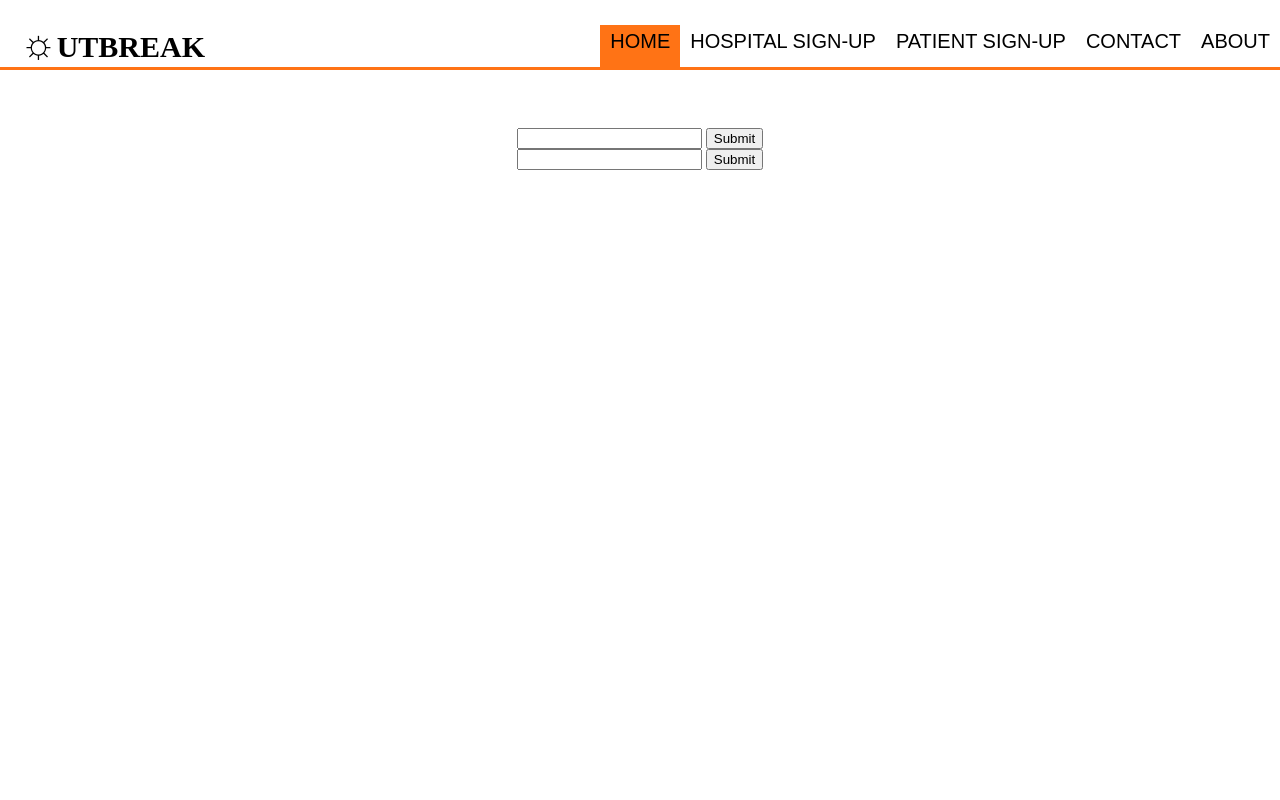
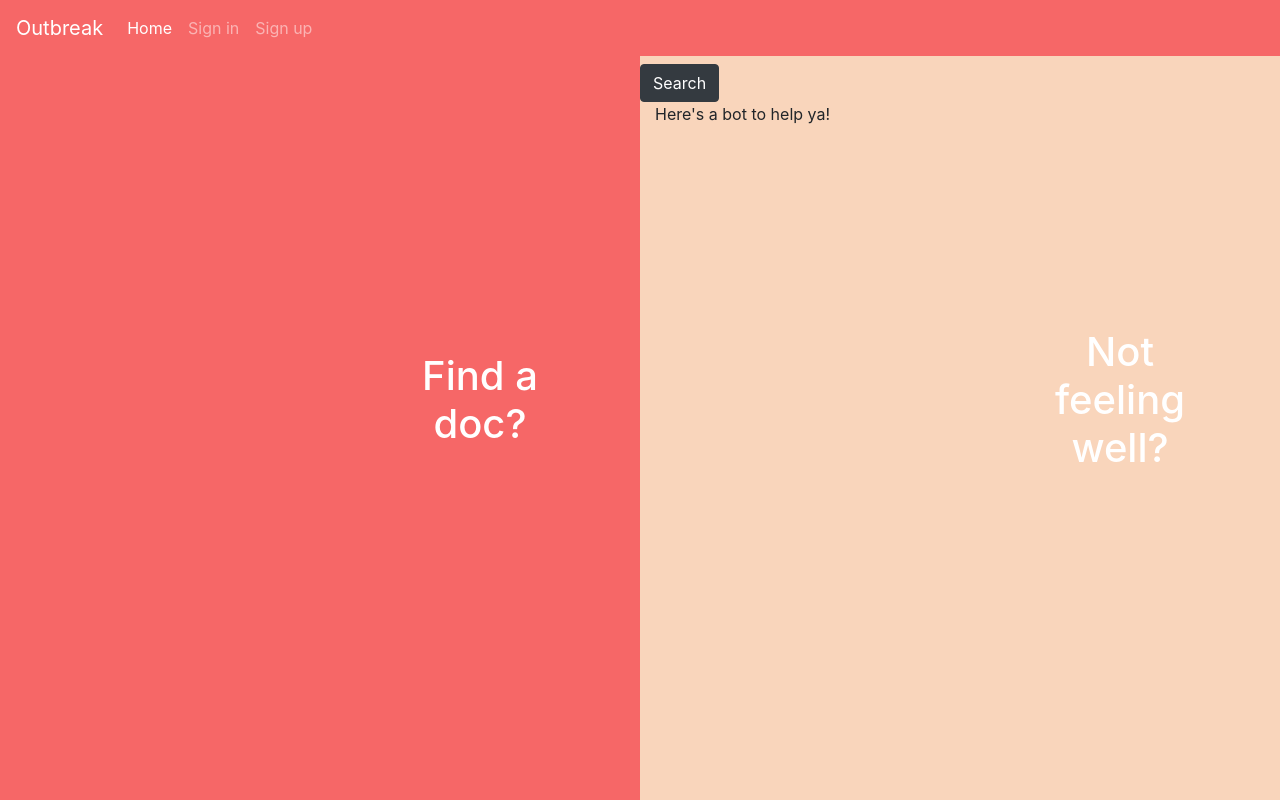
Before and after one commit to KartikKapil/outbreak, a Django app: page / in a window 1280 px wide. Run offline with Django 3.2, Linux system fonts and the light colour scheme; some libraries are stand-ins or nearby versions.

Commit message:
Changed frontend

```diff
--- a/static/css/style.css
+++ b/static/css/style.css
@@ -1,154 +1,79 @@
-* {
-    box-sizing: border-box;
-    margin: 0;
-}
-#tops {
-    height: 70px;
-}
-.top {
+body {
     overflow: hidden;
-    background-color: white;
-    transition: 0.3s;
-    position: fixed;
-    width: 100%;
-    top: 0;
-    z-index: 99;
-    border-bottom: solid 3px #ff7315;
-}
-.top a {
-    float: left;
-    color: black;
-    text-align: center;
-    text-decoration: none;
-    padding: 20px 5px 13px 20px;
-}
-#logo {
-    font-weight: bold;
-    font-size: 30px;
-    transition: 0.4s;
 }
 
-#smiley {
-    font-size: 40px;
-    font-weight: bold;
-}
-.right a {
-    float: right;
-    font-size: 20px;
-    text-decoration: none;
-    margin-top: 25px;
-    padding: 5px 10px 15px 10px;
-    font-family: "Kulim Park", sans-serif;
-}
-#home {
-    background-color: #ff7315;
-}
-.span {
-    font-size: 20px;
-    cursor: pointer;
-    float: right;
-    margin-top: 25px;
-    padding: 5px 10px 15px 10px;
-    font-family: "Kulim Park", sans-serif;
-}
-.right .span:hover {
-    background-color: #ff7315;
+.bg-custom {
+    background-color: #f66767;
 }
 
-main {
-    margin-top: 10%;
-    text-align: center;
+.part {
+    -webkit-transition: all 0.5s ease;
+    -moz-transition: all 0.5s ease;
+    -o-transition: all 0.5s ease;
+    transition: all 0.5s ease;
+    max-height: 50vh;
+    height: 50vh;
+    overflow: hidden;
 }
-@media screen and (max-width: 500px) {
-    .top {
-        padding: 10px 5px !important;
+
+.part.active {
+    -webkit-transition: all 0.5s ease;
+    -moz-transition: all 0.5s ease;
+    -o-transition: all 0.5s ease;
+    transition: all 0.5s ease;
+    height: 100vh;
+    max-height: 100vh;
+}
+
+.card {
+    margin-top: 5px;
+    margin-left: 5px;
+    margin-right: 5px;
+}
+
+@media(min-width: 992px) {
+    .part {
+        min-height: 100vh;
+        height: 100vh;
     }
-    .top a {
-        float: none;
-        display: block;
-        text-align: left;
-    }
-    .right {
-        float: none;
+
+    .card {
+        margin-top: 5px;
+        margin-left: 5px;
+        margin-right: 0px;
     }
 }
-.opPage {
-    height: 0%;
-    width: 100%;
-    position: fixed;
-    z-index: 1;
-    top: 0;
-    left: 0;
-    background-color: rgb(0, 0, 0);
-    background-color: rgba(0, 0, 0, 0.9);
-    overflow-y: hidden;
-    transition: 0.5s;
+
+.heading {
+    color: white;
+    text-align: center;
+    position: absolute;
+    top: 50%;
+    left: 50%;
+    transform: translate(-50%, -50%);
 }
-.content {
-    position: relative;
-    top: 15%;
-    text-align: center;
-    margin-top: 10px;
-    background-color: white;
-    margin-left: 300px;
-    margin-right: 300px;
+
+.docform{
+    position: absolute;
+    top: 50%;
+    left: 50%;
+    transform: translate(-50%, -50%);
+    align-content: center;
+    opacity: 0;
 }
-#message {
-    font-family: "Courier Prime", monospace;
-    padding-top: 20px;
-    font-size: 40px;
+
+.dot {
+    height: 12px;
+    width: 12px;
+    background-color: #00ff00;
+    border-radius: 50%;
+    display: inline-block;
 }
-#send {
-    padding: 10px;
-    width: 100px;
-    background-color: #3a3535;
-    color: white;
-    font-family: "Courier Prime", monospace;
+
+.dot.active {
+    background-color: #00ff00;
 }
-#send:hover {
-    background-color: #ff7315;
-    color: black;
-    font-family: "Courier Prime", monospace;
+
+.dot.standby {
+    background-color: #ffff00;
 }
-.opPage .close {
-    position: absolute;
-    top: 80px;
-    right: 45px;
-    font-size: 40px;
-    color: white;
-}
-.opAbout {
-    height: 0%;
-    width: 100%;
-    position: fixed;
-    z-index: 1;
-    top: 0;
-    left: 0;
-    background-color: rgb(0, 0, 0);
-    background-color: rgba(0, 0, 0, 0.9);
-    overflow-y: hidden;
-    transition: 0.5s;
-}
-.opAbout .close {
-    position: absolute;
-    top: 80px;
-    right: 45px;
-    font-size: 40px;
-    color: white;
-}
-.middle {
-    height: 400px;
-    background: linear-gradient(
-        90deg,
-        rgba(253, 173, 29, 1) 0%,
-        rgba(255, 115, 21, 1) 71%
-    );
-    text-align: center;
-    margin: 100px 300px 300px 300px;
-}
-h2 {
-    color: black;
-    padding: 30px;
-    word-spacing: 5px;
-    font-family: "Kulim Park", sans-serif;
-}
--- a/templates/base.html
+++ b/templates/base.html
@@ -1,75 +1,116 @@
 <!DOCTYPE html>
-{% load static%}
+{% load static %}
 <html lang="en">
     <head>
         <meta charset="UTF-8" />
         <meta name="viewport" content="width=device-width, initial-scale=1.0" />
         <meta http-equiv="X-UA-Compatible" content="ie=edge" />
         <link rel="stylesheet" href="{% static 'css/style.css' %}" />
-        <title>Document</title>
+        <link rel="stylesheet" href="https://maxcdn.bootstrapcdn.com/bootstrap/4.4.1/css/bootstrap.min.css">
+        <title>OUTBREAK</title>
     </head>
+    <style>
+        body {
+    overflow: hidden;
+}
+
+.bg-custom {
+    background-color: #f66767;
+}
+
+.part {
+    -webkit-transition: all 0.5s ease;
+    -moz-transition: all 0.5s ease;
+    -o-transition: all 0.5s ease;
+    transition: all 0.5s ease;
+    max-height: 50vh;
+    height: 50vh;
+    overflow: hidden;
+}
+
+.part.active {
+    -webkit-transition: all 0.5s ease;
+    -moz-transition: all 0.5s ease;
+    -o-transition: all 0.5s ease;
+    transition: all 0.5s ease;
+    height: 100vh;
+    max-height: 100vh;
+}
+
+.card {
+    margin-top: 5px;
+    margin-left: 5px;
+    margin-right: 5px;
+}
+
+@media(min-width: 992px) {
+    .part {
+        min-height: 100vh;
+        height: 100vh;
+    }
+
+    .card {
+        margin-top: 5px;
+        margin-left: 5px;
+        margin-right: 0px;
+    }
+}
+
+.heading {
+    color: white;
+    text-align: center;
+    position: absolute;
+    top: 50%;
+    left: 50%;
+    transform: translate(-50%, -50%);
+}
+
+.docform{
+    position: absolute;
+    top: 50%;
+    left: 50%;
+    transform: translate(-50%, -50%);
+    align-content: center;
+    opacity: 0;
+}
+
+.dot {
+    height: 12px;
+    width: 12px;
+    background-color: #00ff00;
+    border-radius: 50%;
+    display: inline-block;
+}
+
+.dot.active {
+    background-color: #00ff00;
+}
+
+.dot.standby {
+    background-color: #ffff00;
+}
+    </style>
     <body>
-        <div class="top" id="tops">
-            <a href="{% url 'home' %}" id="logo"
-                ><span id="smiley">&#9788;</span>UTBREAK</a
-            >
-            <div class="right">
-                <span class="span" onclick="openAbout()" id="about">ABOUT</span>
-                <span class="span" onclick="openPage()" id="contact"
-                    >CONTACT</span
-                >{% if user.is_authenticated %}
-                <a href="{% url 'logout' %}">LOGOUT</a>
-                {% else %}
-                <a href="{% url 'signup_p' %}">PATIENT SIGN-UP</a>
-                <a href="{% url 'signup_h' %}">HOSPITAL SIGN-UP</a>
-                {% endif %}
-                <a href="{% url 'home' %}" id="home">HOME</a>
+        <nav class="navbar fixed-top navbar-expand-lg navbar-dark bg-custom">
+            <a class="navbar-brand" href="#">Outbreak</a>
+            <button class="navbar-toggler" type="button" data-toggle="collapse" data-target="#navbarNav" aria-controls="navbarNav" aria-expanded="false" aria-label="Toggle navigation">
+                <span class="navbar-toggler-icon"></span>
+            </button>
+            <div class="collapse navbar-collapse" id="navbarNav">
+                <ul class="navbar-nav">
+                    <li class="nav-item active">
+                        <a class="nav-link" href="#">Home <span class="sr-only">(current)</span></a>
+                    </li>
+                    <li class="nav-item">
+                        <a class="nav-link" href="#">Sign in</a>
+                    </li>
+                    <li class="nav-item">
+                        <a class="nav-link" href="#">Sign up</a>
+                    </li>
+                </ul>
             </div>
-        </div>
-        <div id="page" class="opPage">
-            <a href="javascript:void(0)" class="close" onclick="closePage()"
-                >&#10005;</a
-            >
-            <div class="content">
-                <p id="message">LEAVE A MESSAGE</p>
-                <br />
-                <div class="detail">
-                    <input
-                        type="text"
-                        placeholder=" First Name"
-                        style="border-radius: 5px; height:30px; width:200px"
-                    /><br /><br />
-                    <input
-                        type="text"
-                        placeholder=" Last Name"
-                        style="border-radius: 5px; height:30px; width:200px"
-                    /><br /><br />
-                    <input
-                        type="email"
-                        placeholder=" What's your e-mail"
-                        style="border-radius: 5px; height:30px; width:200px"
-                    /><br /><br />
-                    <textarea
-                        placeholder="Message..."
-                        style="height:100px; width:200px; border-radius:5px"
-                    ></textarea
-                    ><br /><br />
-                    <button id="send">SEND</button><br /><br />
-                </div>
-            </div>
-        </div>
-        <div>
-            <div id="pageAbout" class="opAbout">
-                <a
-                    href="javascript:void(0)"
-                    class="close"
-                    onclick="closeAbout()"
-                    >&#10005;</a
-                >
-            </div>
-        </div>
-        <!--        <img src="{% static 'logo.png' %}" >-->
-        <main>{% block content %} {% endblock %}</main>
+        </nav>
+        {% block content %} {% endblock %}
         <script src="{% static 'scripts/index.js' %}"></script>
     </body>
 </html>
--- a/templates/home.html
+++ b/templates/home.html
@@ -1,13 +1,46 @@
 {% extends 'base.html' %}
-
+{% load static %}
 {% block content %}
-<form method="post"> {% csrf_token %}
-    <input type="text" name="disease">
-    <button type="submit">Submit</button>
-</form>
-<form method="post">
-    {% csrf_token %}
-    <input type="text" name="complaint">
-    <button type="submit">Submit</button>
-</form>
+<script src="{% static 'scripts/animations.js' %}"></script>
+<script src="https://ajax.googleapis.com/ajax/libs/jquery/3.4.1/jquery.min.js"></script>
+<script src="https://cdnjs.cloudflare.com/ajax/libs/popper.js/1.16.0/umd/popper.min.js"></script>
+<script src="https://maxcdn.bootstrapcdn.com/bootstrap/4.4.1/js/bootstrap.min.js"></script>
+<div class="container-fluid">
+    <div class="row">
+        <div class="col-lg-6 part" style="background-color: #f66767">
+            <div class="row">
+                <div class="col-lg-6 order-first" style="height: 100%; position: absolute; top: 0; right: 0">
+                    <h1 class="heading">Find a doc?</h1>
+                </div>
+                <div class="col-lg-6 docform d-flex justify-content-center" >
+                    <form method="POST"> {% csrf_token %}
+                        <div class="form-group">
+                            <input type="text" name="disease" class="form-control-lg" id="ailment" placeholder="Type an ailment or speciality">
+                        </div>
+                        <!-- <div class="form-group">
+                            <input type="text" class="form-control-lg" id="location" placeholder="Enter your location"><br>
+                        </div> -->
+                        <button type="submit" class="btn btn-dark">Search</button>
+                    </form>
+                </div>
+            </div>
+        </div>
+        <div class="col-lg-6 part" style="background-color: #f9d5bb">
+            <div class="row">
+                <div class="col-lg-6 order-irst"style="height: 100%; position: absolute; top: 0; right: 0">
+                    <h1 class="heading">Not feeling well?</h1>
+                </div>
+                <div class="col-lg-6 order-2">
+                    <span>Here's a bot to help ya!</span>
+                </div>
+                <form method="POST"> {% csrf_token %}
+                    <div class="form-group">
+                        <input type="text" name="complaint" class="form-control-lg" id="ailment" placeholder="Type an ailment or speciality">
+                    </div>
+                    <button type="submit" class="btn btn-dark">Search</button>
+                </form>
+            </div>
+        </div>
+    </div>
+</div>
 {% endblock %}
```
Also changed, not shown: templates/Index.html (deleted, +0 -67 lines), templates/style.css (deleted, +0 -79 lines), templates/temp_index.html (added, +13 -0 lines), static/scripts/animations.js (renamed from templates/animations.js).
